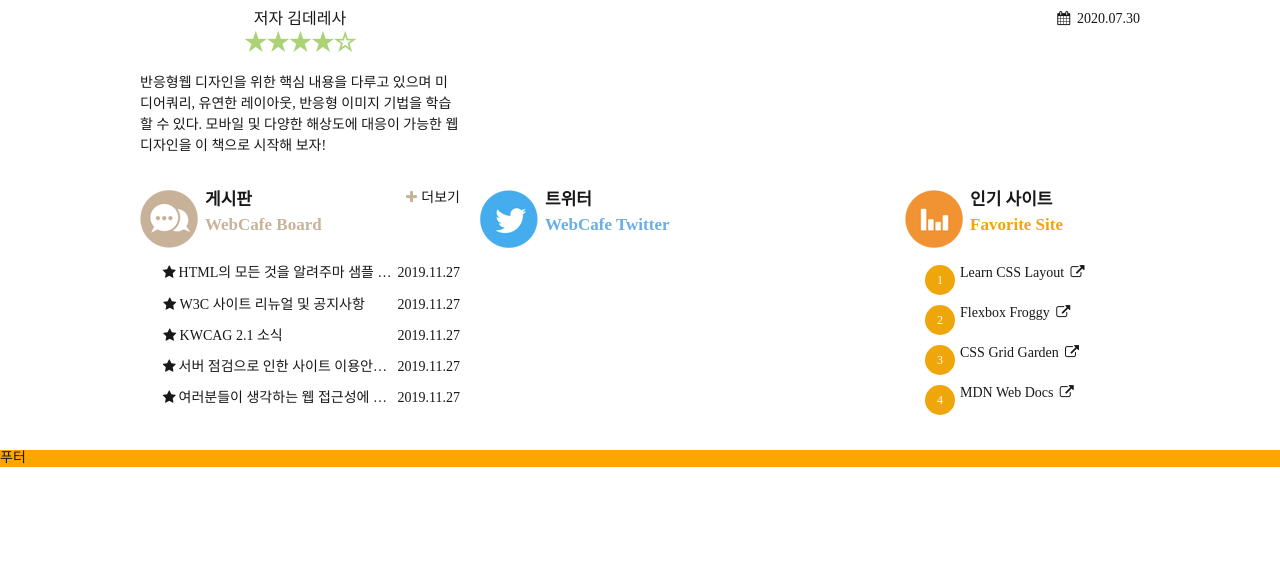
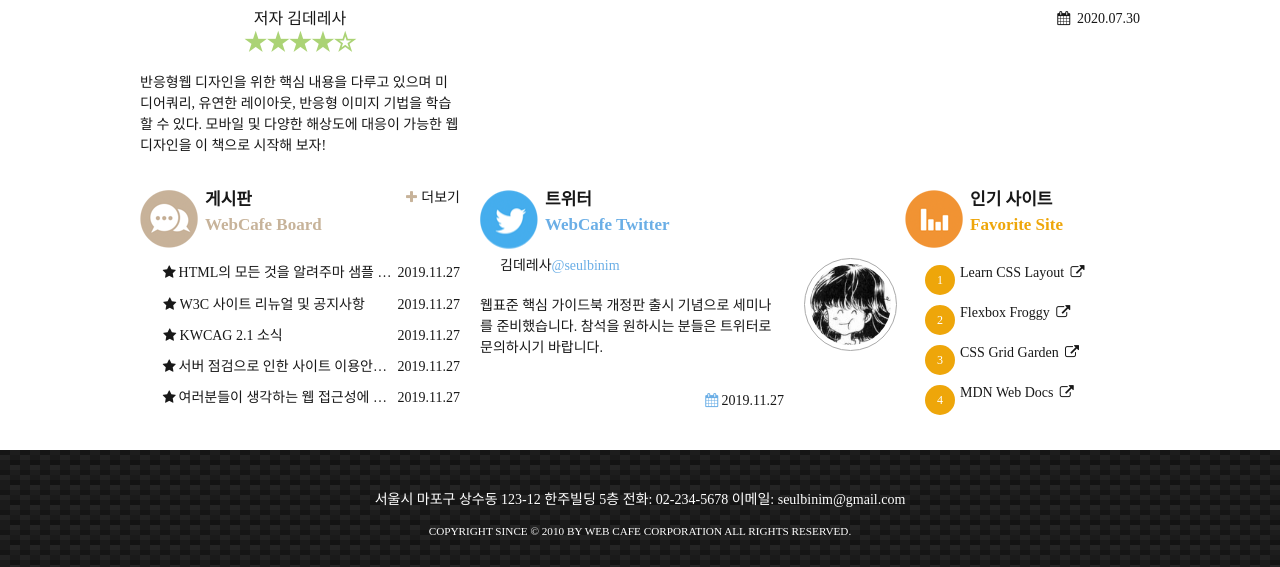
Before and after one commit to jjub0217/exRWD, a plain HTML site: page index.html in a window 1280 px wide. Shown: the part 711-1278 px from the top of the page. Before the commit the page ends 1178 px from the top, so only its background shows below. Drawn offline with Linux system fonts and the light colour scheme; a web font is replaced by a local one.

Commit message:
푸터 마크업 및 디자인 구현

```diff
--- a/css/common.css
+++ b/css/common.css
@@ -533,6 +533,7 @@ video.responsive{
   position: relative;
   margin-top: 15px 0;
   overflow: hidden;
+  /* width: 320px; */
 }
 
 .board__list li{
@@ -652,11 +653,78 @@ video.responsive{
   color: #fff;
   box-shadow: 2px 2px  0 0 #000;
 }
-  /* display: block; *//*
+
+
+/* 공통 트위터 */
+
+.twitter{
+  display: grid;
+  /* grid-template-columns: 55% 45%; */
+  grid-template-columns: 1fr 20%;
+  grid-column-gap: 20px;
+}
+
+.twitter__title{
+  grid-area: 1/ 1/ 2 /3;
+}
+.twitter__userInfo{
+  margin: 0;
+  display: flex;
+  margin-left: 20px;
+}
+
+.twitter__userInfo dt,
+.twitter__userInfo dd{
+  /* margin: 0; */
+  margin-left: 0;
+}
+
+.twitter__userProfile{
+  /* background-color: yellow; */
+  margin: 0;
+  grid-area: 2/2/4/3;
+
+  /* grid-row: 2 /3;
+  grid-column: 2 /3; */
+}
+
+.twitter__date{
+  margin: 1em 0;
+  text-align: right;
+}
+.circlePhoto{
+  border-radius: 50%;
+  border: 1px solid #aaa;
+  padding: 5px;
+}
+
 
 
 /* 공통 푸터 */
 .appFooter{
-    background-color: orange;
+  background:
+  linear-gradient(27deg, #151515 5px, transparent 5px) 0 5px,
+  linear-gradient(207deg, #151515 5px, transparent 5px) 10px 0px,
+  linear-gradient(27deg, #222 5px, transparent 5px) 0px 10px,
+  linear-gradient(207deg, #222 5px, transparent 5px) 10px 5px,
+  linear-gradient(90deg, #1b1b1b 10px, transparent 10px),
+  linear-gradient(#1d1d1d 25%, #1a1a1a 25%, #1a1a1a 50%, transparent 50%, transparent 75%, #242424 75%, #242424);
+  background-color: #131313;
+  background-size: 20px 20px;
+  color: #fff;
+  padding: 2em;
 
 }
+.address{
+  font-style: normal;
+  margin-bottom: 5px;
+
+}
+.copyright{
+  text-transform: uppercase;
+}
+
+.address,
+.copyright{
+    margin: 1em 0;
+}
--- a/css/large.css
+++ b/css/large.css
@@ -203,7 +203,10 @@ height: 35px;
     grid-area: 2/5/3/span 5;
 }
 
+/* 데스크탑 푸터 */
 
 .appFooter{
+    text-align: center;
+    /* line-height: 2; */
     /* background-color: orange; */
 }
--- a/css/small.css
+++ b/css/small.css
@@ -267,6 +267,30 @@ input[type="search"]{
 .favorite__list a:focus::before {
     left: 10em;
 }
+
+
+/* 모바일 트위터 */
+
+.twitter__userProfile{
+    text-align: right;
+}
+
+.address {
+
+}
+/* 모바일 푸터 */
+.appFooter{
+    line-height: 2;
+}
+
+.address span{
+    display: block;
+}
+
+
+
+
+
 .book{
     /* background-color: skyblue; */
 
--- a/index.html
+++ b/index.html
@@ -208,9 +208,37 @@
         <h2 class="twitter__title sprite spriteTwitter">
           트위터<span class="twitter__enTitle themeSkyblue">WebCafe Twitter</span>
         </h2>
+        <dl class="twitter__userInfo">
+          <dt class="a11yHidden">사용자 이름</dt>
+          <dd class="twitter__userName">김데레사</dd>
+          <dt class="a11yHidden">사용자 ID</dt>
+          <dd class="twitter__userId themeSkyblue">
+            <a href="/" target="_blank" title="트위터 계정으로 이동">@seulbinim</a>
+          </dd>
+        </dl>
+        <figure class="twitter__userProfile">
+          <img src="./images/seulbinim.jpg" alt="" class="responsive circlePhoto">
+        </figure>
+        <p class="twitter__summary">
+          웹표준 핵심 가이드북 개정판 출시 기념으로 세미나를 준비했습니다.
+          참석을 원하시는 분들은 트위터로 문의하시기 바랍니다.
+        </p>
+        <time class="twitter__date" datetime="2019-11-27T15:03:25">
+          <span class="icon-calendar themeSkyblue"></span>2019.11.27
+        </time>
       </article>
     </main>
-    <footer class="appFooter">푸터</footer>
+    <footer class="appFooter">
+      <address class="address">
+        <span>서울시 마포구 상수동 123-12 한주빌딩 5층</span>
+        <span>전화: <a class="address__telephone" href="tel:022345678">02-234-5678</a></span>
+        <span>이메일:
+          <a class="address__link" href="mailto:seulbinim@gmail.com?subject=문의사항">seulbinim@gmail.com</a></span>
+      </address>
+      <small class="copyright">
+        Copyright since &copy; 2010 by Web Cafe CORPORATION ALL RIGHTS RESERVED.
+      </small>
+    </footer>
   </div>
   <div class="gridSystem">
     <div></div>
```
